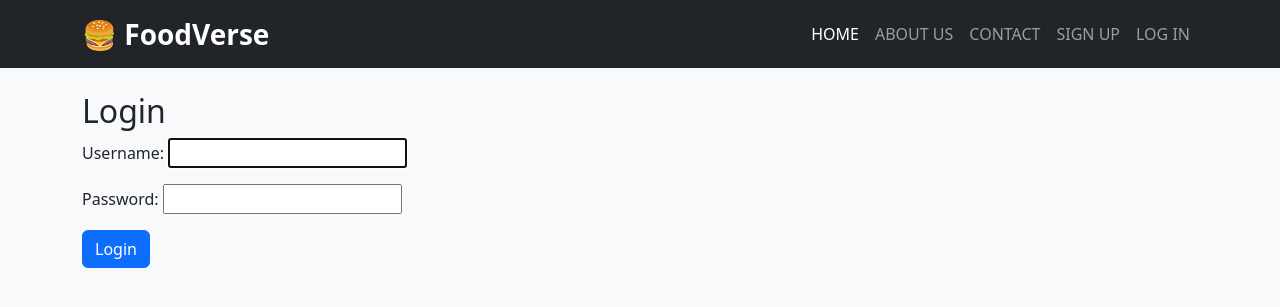
After one commit to patil-vaishnavii/FoodVerse-Food-Ordering-WebApp, a Django app: page /login/ in a window 1280 px wide. The commit adds this page. Shown: the top 307 px of the page. Run offline with Django 5.2, Linux system fonts and the light colour scheme.

Commit message:
added sign up and login features.

```diff
--- a/FoodVerse/urls.py
+++ b/FoodVerse/urls.py
@@ -23,6 +23,7 @@ from django.conf.urls.static import static
 urlpatterns = [
     path("admin/", admin.site.urls),
     path("", include("restaurants.urls")),
+    path("",include("accounts.urls")),
 ]
 
 if settings.DEBUG:
--- /dev/null
+++ b/accounts/templates/accounts/login.html
@@ -0,0 +1,19 @@
+{% extends "base.html" %}
+
+{% block content %}
+
+<h2>Login</h2>
+
+<form method="POST">
+
+    {% csrf_token %}
+
+    {{ form.as_p }}
+
+    <button type="submit" class="btn btn-primary">
+        Login
+    </button>
+
+</form>
+
+{% endblock %}
--- /dev/null
+++ b/accounts/urls.py
@@ -0,0 +1,8 @@
+from django.urls import path
+from . import views
+
+urlpatterns = [
+     path("register/",views.register,name="register"),
+     path("login/",views.login_view,name="login"),
+     path("logout/",views.logout_view,name="logout")
+]
--- a/accounts/views.py
+++ b/accounts/views.py
@@ -1,3 +1,63 @@
-from django.shortcuts import render
+from django.shortcuts import render,redirect
+from .forms import RegistrationForm
+from django.contrib.auth.forms import AuthenticationForm
+from django.contrib.auth import authenticate,login,logout
 
-# Create your views here.
+def register(request):
+
+  if request.method == "POST":
+
+    form = RegistrationForm(request.POST)
+
+    if form.is_valid():
+
+      user = form.save()
+      login(request,user)
+      return redirect("/")
+
+  else:
+    form = RegistrationForm()
+
+  return render(
+    request, "accounts/register.html",
+    {
+      "form":form
+    }
+  )
+
+def login_view(request):
+
+  if request.method == "POST":
+
+    form = AuthenticationForm(request, data=request.POST)
+
+    if form.is_valid():
+
+      username = form.cleaned_data.get("username") # cleaned_data contains the validated values from the form.
+      password = form.cleaned_data.get("password")
+
+      user = authenticate(
+        request,
+        username=username,
+        password=password
+      )
+
+      if user is not None:
+        login(request,user) #Remember this user for future requests.
+
+        return redirect("/")
+
+  else:
+    form = AuthenticationForm()
+
+  return render(
+    request,
+    "accounts/login.html",
+    {
+      "form": form
+    }
+  )
+
+def logout_view(request):
+  logout(request)
+  return redirect("/")
--- a/templates/base.html
+++ b/templates/base.html
@@ -35,16 +35,44 @@
             <ul class="navbar-nav ms-auto">
 
                 <li class="nav-item">
-                    <a class="nav-link active" href="/">Home</a>
+                    <a class="nav-link active" href="/">HOME</a>
                 </li>
 
                 <li class="nav-item">
-                    <a class="nav-link" href="#">About Us</a>
+                    <a class="nav-link" href="#">ABOUT US</a>
                 </li>
 
                 <li class="nav-item">
-                    <a class="nav-link" href="#">Contact</a>
+                    <a class="nav-link" href="#">CONTACT</a>
                 </li>
+
+        {% if user.is_authenticated %}
+
+                <li class="nav-item">
+                    <a class="nav-link" href="#">
+                        {{ user.username }}
+                    </a>
+                </li>
+
+                <li class="nav-item">
+                    <a class="nav-link" href="{% url 'logout' %}">
+                        LOG OUT
+                    </a>
+                </li>
+
+        {% else %}
+            <li class="nav-item">
+                <a class="nav-link" href="{% url 'register' %}">
+                    SIGN UP
+                </a>
+            </li>
+
+            <li class="nav-item">
+                <a class="nav-link" href="{% url 'login' %}">
+                    LOG IN
+                </a>
+            </li>
+        {% endif %}
 
             </ul>
 
```
Also changed, not shown: accounts/forms.py (added, +14 -0 lines), accounts/templates/accounts/register.html (added, +19 -0 lines).
